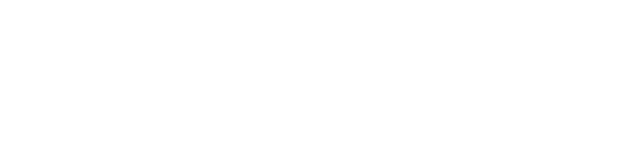
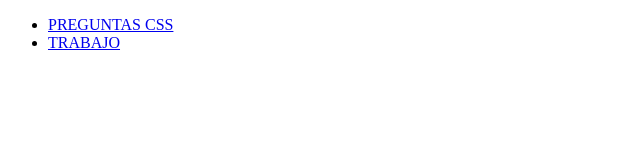
Before and after one commit to emora65/sabado4, a plain HTML site: page index.html in a window 1280 px wide. Shown: the whole page, without its empty margins (0-640 px from the left). Drawn offline with Linux system fonts and the light colour scheme.

Commit message:
archivo index

```diff
--- a/index.html
+++ b/index.html
@@ -6,6 +6,11 @@
     <title>Document</title>
 </head>
 <body>
-
+   <nav>
+       <ul>
+           <li><a href="./preguntas.md"> PREGUNTAS CSS</a></li>
+           <li><a href="./trabajo.html"> TRABAJO</a></li>
+       </ul>
+   </nav>
 </body>
 </html>
```
